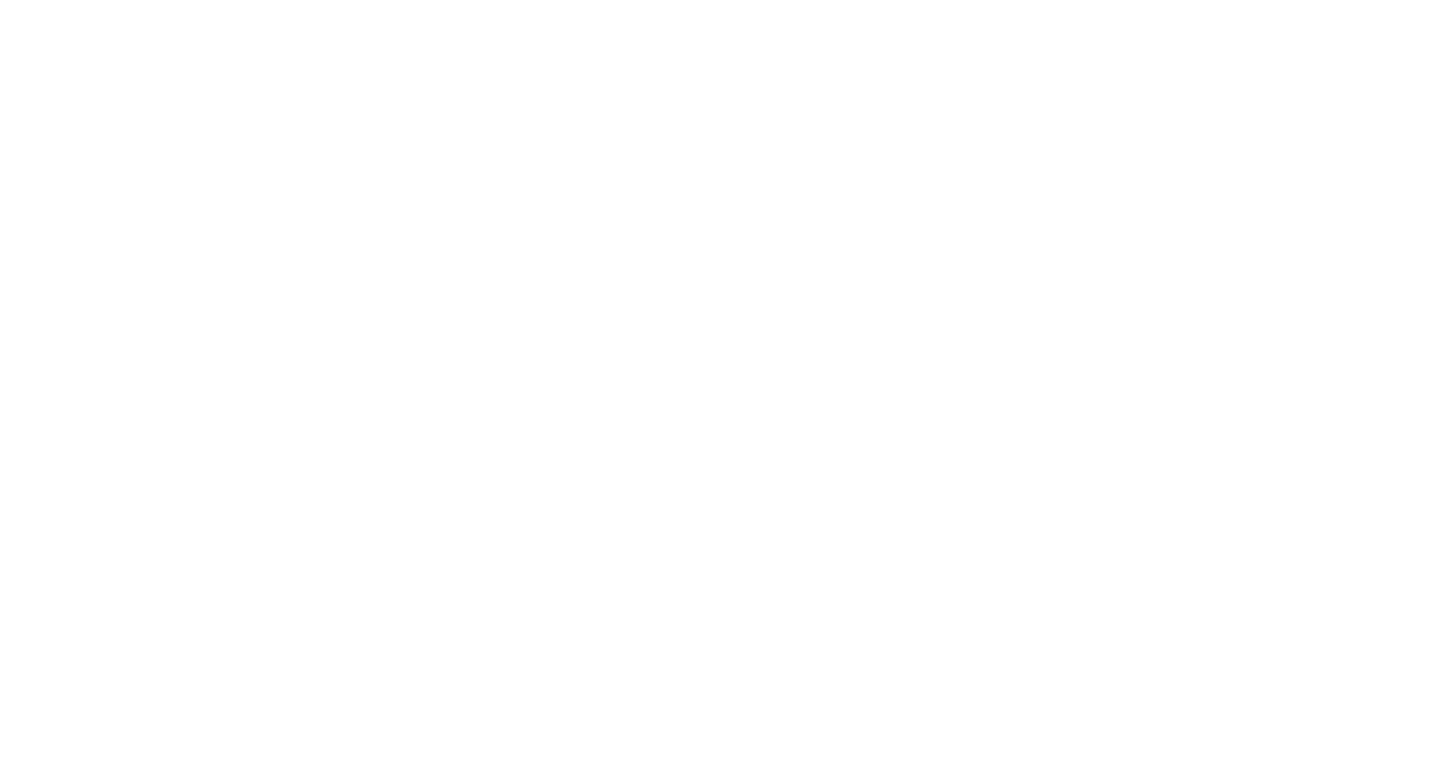
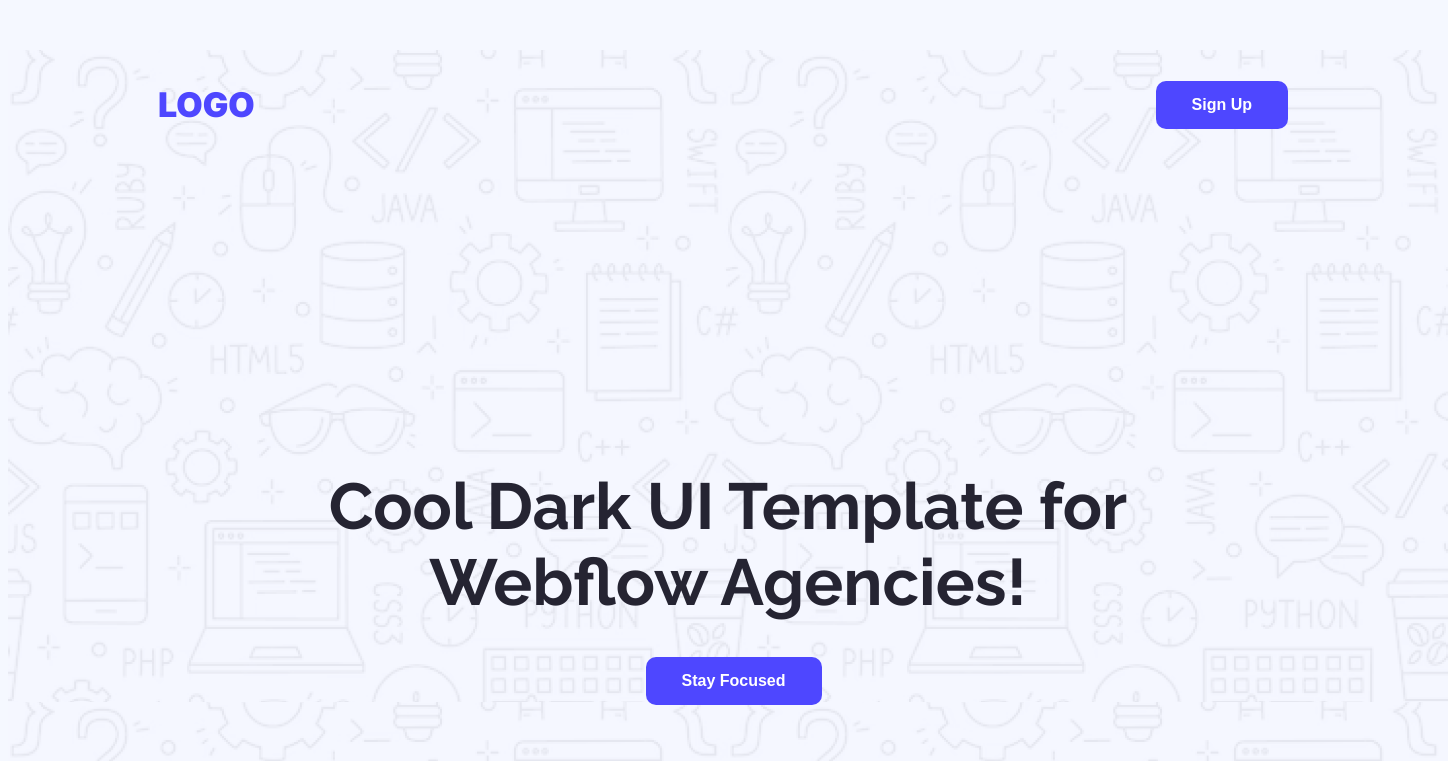
Before and after one commit to srshishir41/first-assignment, a plain HTML site: page index.html in a window 1280 px wide. Shown: the top 761 px of the page, 1448 px wide, since content can reach past the window. Drawn offline with Linux system fonts and the light colour scheme.

Commit message:
first banner done

```diff
--- a/index.html
+++ b/index.html
@@ -1,11 +1,39 @@
 <!DOCTYPE html>
 <html lang="en">
+
 <head>
     <meta charset="UTF-8">
-    <meta name="viewport" content="width=device-width, initial-scale=1.0">
-    <title>My first assignment</title>
+    <meta name="viewport" content="width=device-width, initial-scale=1.0"
+
+    >
+    <title>assignment</title>
+    <link rel="preconnect" href="https://fonts.googleapis.com">
+<link rel="preconnect" href="https://fonts.gstatic.com" crossorigin>
+<link href="https://fonts.googleapis.com/css2?family=Inter:ital,opsz,wght@0,14..32,100..900;1,14..32,100..900&display=swap" rel="stylesheet">
+<link rel="preconnect" href="https://fonts.googleapis.com">
+<link rel="preconnect" href="https://fonts.gstatic.com" crossorigin>
+<link href="https://fonts.googleapis.com/css2?family=Inter:ital,opsz,wght@0,14..32,100..900;1,14..32,100..900&family=Raleway:ital,wght@0,100..900;1,100..900&display=swap" rel="stylesheet">
+    <link rel="stylesheet" href="./styles/blog.css">
 </head>
-<body>
 
-</body>
-</html>
+
+<body class="bgcolour">
+    <header class="raleway-normal">
+        <section class="start">
+
+
+    <nav>
+       <div class="inter-normal"> <h3 class="nav-title">LOGO</h3></div
+
+        >
+       <a href="#"><button class="btn-primary">Sign Up</button></a>
+    </nav>
+
+<div class="banner">
+   <div class="headline">Cool Dark UI Template for Webflow Agencies!
+    <br> </div>
+
+ <div class="btn-2"><button class="btn-primary-2">Stay Focused</button>
+   </div>
+   </section>
+</header>
--- /dev/null
+++ b/styles/blog.css
@@ -0,0 +1,82 @@
+
+
+.raleway-normal{
+  font-family: "Raleway", sans-serif;
+  font-optical-sizing: auto;
+
+  font-style: normal;
+}
+
+
+.inter-normal {
+  font-family: "Inter", sans-serif;
+  font-optical-sizing: auto;
+
+  font-style: normal;
+}
+
+
+header {
+  background-image: url('/Assets/Hero-bg.png');
+  width: 1440px;
+height: 698px;
+  padding: 0px 0px 200px 0px;
+  gap:158;
+  margin-top: 0px;
+}
+.bgcolour{
+  background: rgb(245, 248, 255);
+}
+nav{
+  display: flex;
+  align-items: center;
+  justify-content: space-between;
+  margin: 50px 150px;
+}
+.nav-title{
+ font-size: 34px;
+font-weight: 900;
+color: rgb(78, 71, 255)
+}
+
+.btn-primary{
+  border-radius: 10px;
+  background: rgb(78, 71, 255);
+  font-size: 16px;
+  font-weight: 700;
+  line-height: 150%;
+  padding: 12px 36px 12px 36px;
+  margin: 0px 10px;
+  color: rgb(255, 255, 255);
+  border: none;
+
+}
+.banner{
+margin: 309px 267.5px;
+
+}
+.headline{
+  color: rgb(37, 36, 50);
+
+font-size: 65px;
+font-weight: 700;
+line-height: 76px;
+letter-spacing: 0%;
+text-align: center;
+}
+.btn-2{
+  margin-top: 37px;
+  margin-left: 360px;
+}
+.btn-primary-2{
+ border-radius: 10px;
+  background: rgb(78, 71, 255);
+  font-size: 16px;
+  font-weight: 700;
+  line-height: 150%;
+  padding: 12px 36px 12px 36px;
+  margin: 0px 10px;
+  color: rgb(255, 255, 255);
+  border: none;
+
+}
```
Also changed, not shown: Assets/Hero-bg.png (added), Assets/avatar.png (added), Assets/icon-star.png (added), Assets/wc-big.png (added), Assets/wc-mini.png (added), ui/action.png (added), ui/banner.png (added), ui/footer.png (added), ui/newsletter.png (added), ui/productive_user.png (added), ui/review.png (added), 2 other files.
